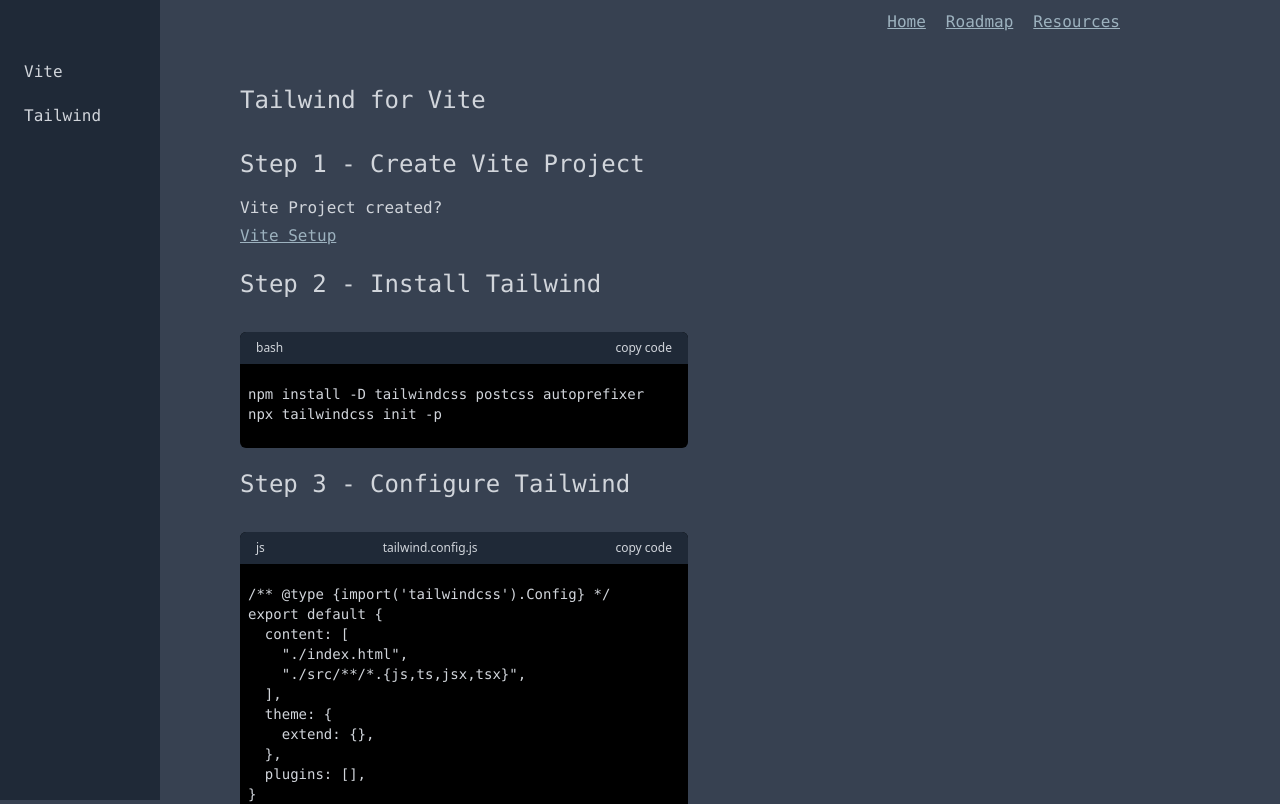
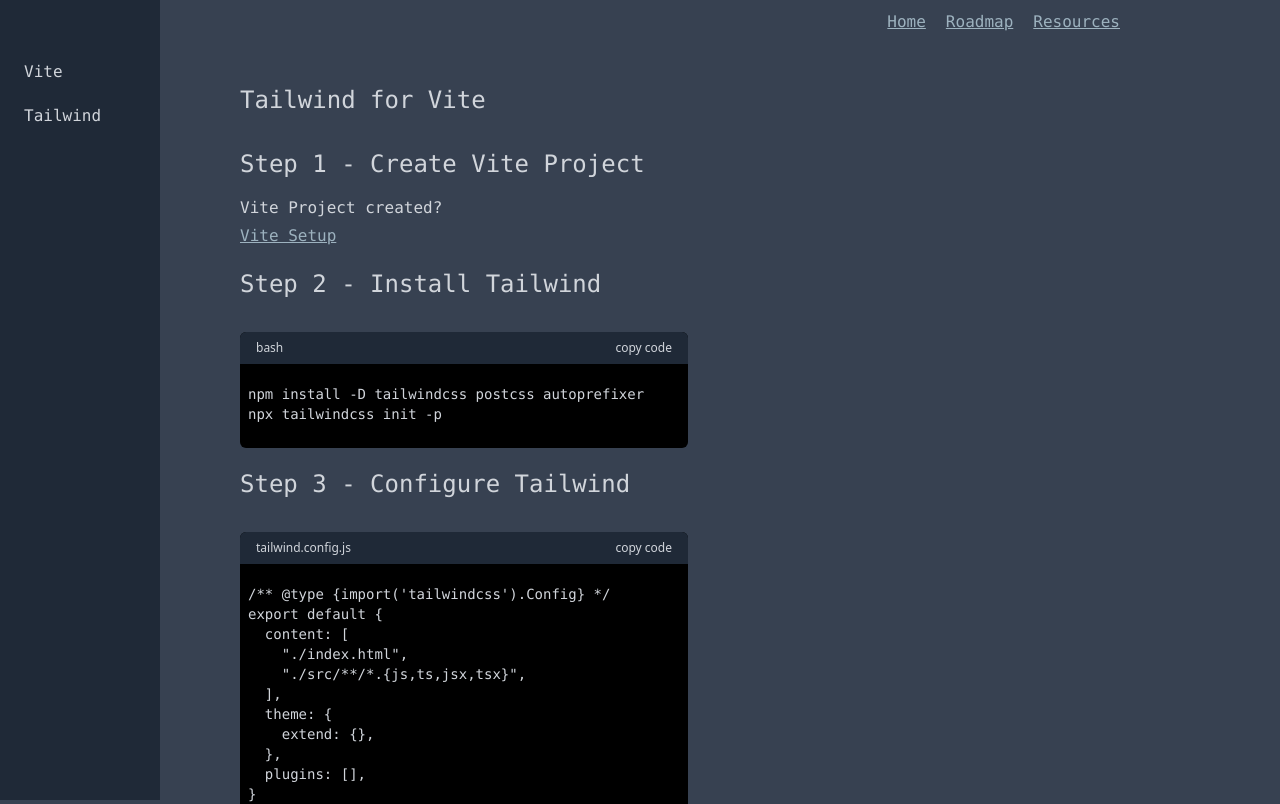
Before and after one commit to timobickmann/roadmap, a React (Vite) app: page /resources/tailwind/setup in a window 1280 px wide. Shown: the top 804 px of the page. Built offline with nearby package versions, Linux system fonts and the light colour scheme; some icons are missing.

Commit message:
updated database

```diff
--- a/src/components/CodeBlock.tsx
+++ b/src/components/CodeBlock.tsx
@@ -12,8 +12,7 @@
       <pre>
         <div className="mt-4 w-min rounded-md bg-black pb-1 font-sans">
           <div className="flex items-center justify-between rounded-t-md bg-gray-800 px-4 py-2 text-xs">
-            <span>{language}</span>
-            <span className="px-10">{file}</span>
+            <div>{file}</div>
             <button
               onClick={() => {
                 navigator.clipboard.writeText(code);
--- a/src/data/setup.json
+++ b/src/data/setup.json
@@ -1,4 +1,3 @@
-
 [
   {
     "category": "tailwind",
@@ -27,7 +26,7 @@
     "link": "",
     "linktext": "",
     "language": "bash",
-    "file": "",
+    "file": "bash",
     "code": "npm install -D tailwindcss postcss autoprefixer\nnpx tailwindcss init -p"
   },
   {
@@ -57,7 +56,7 @@
     "link": "",
     "linktext": "",
     "language": "bash",
-    "file": "",
+    "file": "bash",
     "code": "npm install -D prettier prettier-plugin-tailwindcss"
   },
   {
@@ -79,7 +78,7 @@
     "link": "",
     "linktext": "",
     "language": "bash",
-    "file": "",
+    "file": "bash",
     "code": "npm create vite@latest"
   },
   {
@@ -90,7 +89,7 @@
     "link": "",
     "linktext": "",
     "language": "bash",
-    "file": "",
+    "file": "bash",
     "code": "yarn create vite"
   },
   {
```
